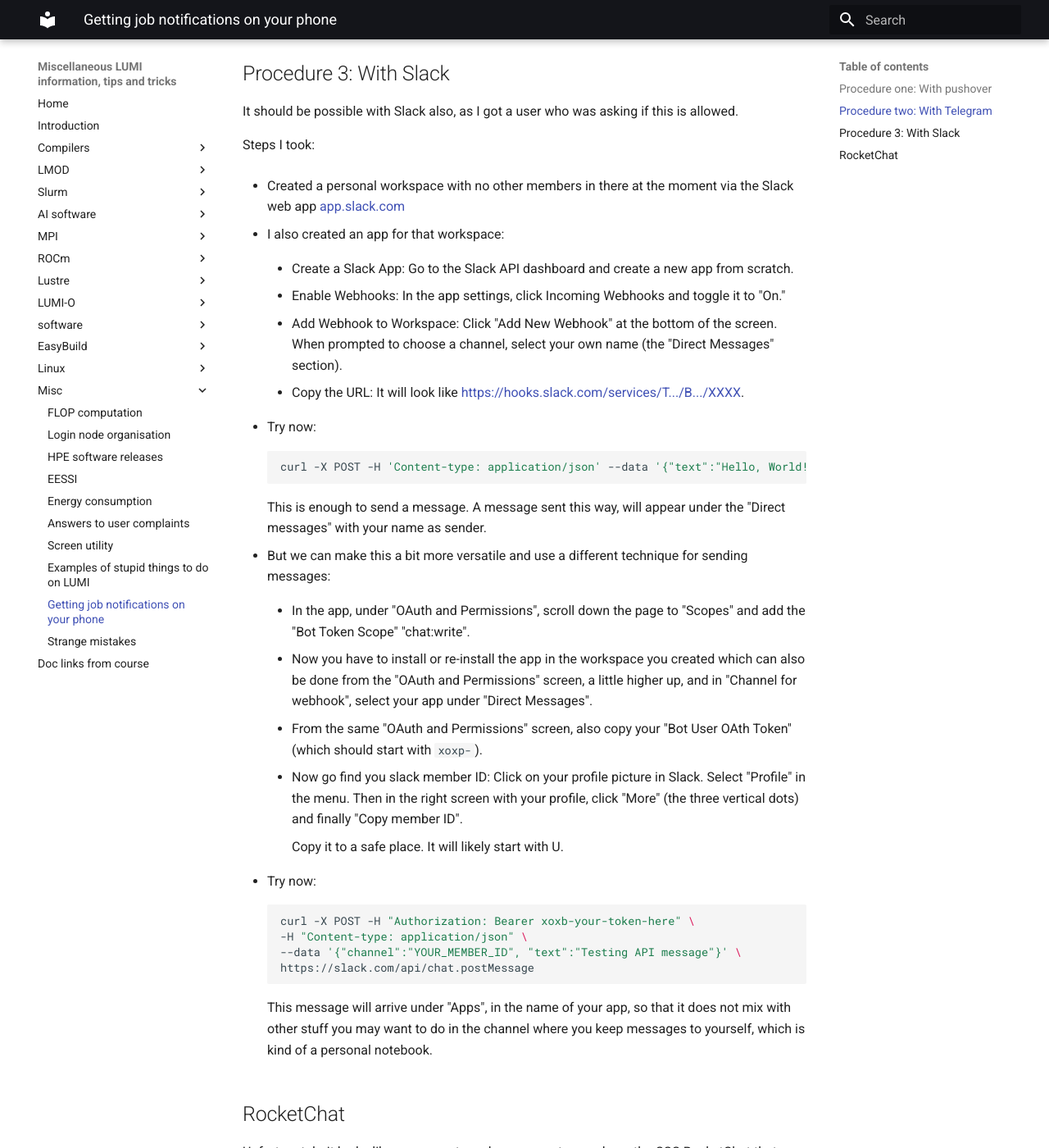
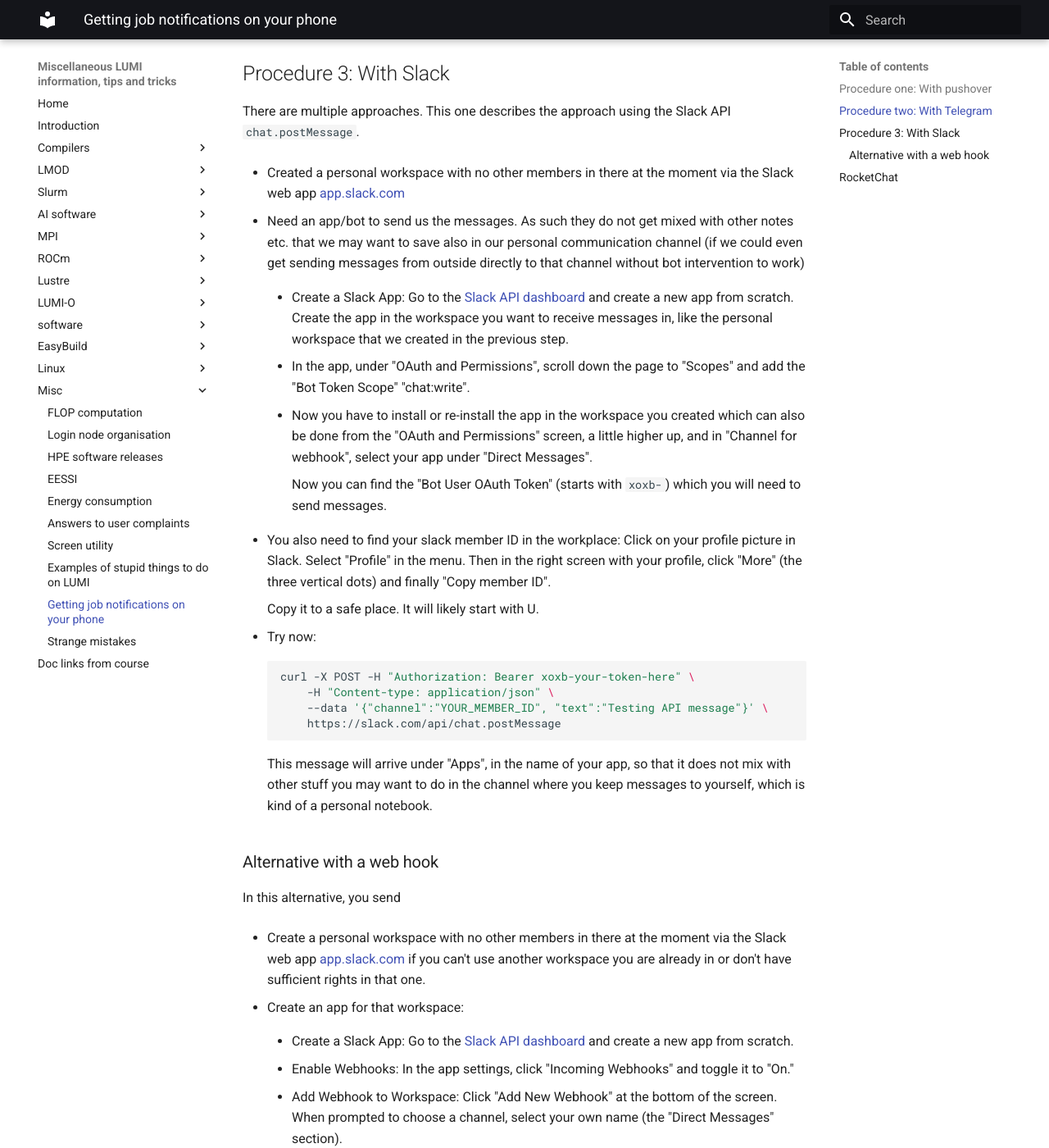
Before and after one commit to klust/LUMI-tips-and-tricks, an MkDocs documentation site: the page built from docs/99_Misc/99_09_Job_notifications.md, in a window 1280 px wide and 1400 px high, scrolled down 1924 px. Shown: the whole window at 82% size. Built offline with MkDocs 1.6.1 and Material for MkDocs 9.7.7, drawn with Linux system fonts in a browser that asks for light colours; some of the changed text lies outside the part shown.

Commit message:
Sending messages to Slack.

````diff
--- a/docs/99_Misc/99_09_Job_notifications.md
+++ b/docs/99_Misc/99_09_Job_notifications.md
@@ -97,20 +97,62 @@
 
 ## Procedure 3: With Slack
 
-It should be possible with Slack also, as I got a user who was asking if this is
-allowed.
-
-Steps I took:
+There are multiple approaches. This one describes the approach using the Slack API `chat.postMessage`.
 
 -   Created a personal workspace with no other members in there at the moment via
     the Slack web app [app.slack.com](https://app.slack.com)
 
--   I also created an app for that workspace:
+-   Need an app/bot to send us the messages. As such they do not get mixed with other notes etc.
+    that we may want to save also in our personal communication channel (if we could even get
+    sending messages from outside directly to that channel without bot intervention to work)
 
-    -   Create a Slack App: Go to the Slack API dashboard and create
+    -   Create a Slack App: Go to the [Slack API dashboard](https://api.slack.com/apps) and create
+        a new app from scratch. Create the app in the workspace you want to receive messages in,
+        like the personal workspace that we created in the previous step.
+
+    -   In the app, under "OAuth and Permissions", scroll down the page to "Scopes"
+        and add the "Bot Token Scope" "chat:write".
+
+    -   Now you have to install or re-install the app in the workspace you created
+        which can also be done from the "OAuth and Permissions" screen, a little higher
+        up, and in "Channel for webhook", select your app under "Direct Messages".
+
+        Now you can find the "Bot User OAuth Token" (starts with `xoxb-`) which you will
+        need to send messages.
+
+-   You also need to find your slack member ID in the workplace: Click on your profile picture in
+    Slack. Select "Profile" in the menu. Then in the right screen with your profile, click "More"
+    (the three vertical dots) and finally "Copy member ID".
+
+    Copy it to a safe place. It will likely start with U.
+
+-   Try now:
+
+    ``` bash
+    curl -X POST -H "Authorization: Bearer xoxb-your-token-here" \
+        -H "Content-type: application/json" \
+        --data '{"channel":"YOUR_MEMBER_ID", "text":"Testing API message"}' \
+        https://slack.com/api/chat.postMessage
+    ```
+
+    This message will arrive under "Apps", in the name of your app, so that it does not mix with
+    other stuff you may want to do in the channel where you keep messages to yourself, which is kind
+    of a personal notebook.
+
+### Alternative with a web hook
+
+In this alternative, you send
+
+-   Create a personal workspace with no other members in there at the moment via
+    the Slack web app [app.slack.com](https://app.slack.com) if you can't use another
+    workspace you are already in or don't have sufficient rights in that one.
+
+-   Create an app for that workspace:
+
+    -   Create a Slack App: Go to the [Slack API dashboard](https://api.slack.com/apps) and create
         a new app from scratch.
 
-    -   Enable Webhooks: In the app settings, click Incoming Webhooks and
+    -   Enable Webhooks: In the app settings, click "Incoming Webhooks" and
         toggle it to "On."
 
     -   Add Webhook to Workspace: Click "Add New Webhook" at the bottom of the screen.
@@ -127,38 +169,6 @@
 
     This is enough to send a message. A message sent this way, will appear under the
     "Direct messages" with your name as sender.
-
--   But we can make this a bit more versatile and use a different technique for sending
-    messages:
-
-    -   In the app, under "OAuth and Permissions", scroll down the page to "Scopes"
-        and add the "Bot Token Scope" "chat:write".
-
-    -   Now you have to install or re-install the app in the workspace you created
-        which can also be done from the "OAuth and Permissions" screen, a little higher
-        up, and in "Channel for webhook", select your app under "Direct Messages".
-
-    -   From the same "OAuth and Permissions" screen, also copy your "Bot User OAth Token"
-        (which should start with `xoxp-`).
-
-    -   Now go find you slack member ID: Click on your profile picture in
-        Slack. Select "Profile" in the menu. Then in the right screen with your profile, click "More"
-        (the three vertical dots) and finally "Copy member ID".
-
-        Copy it to a safe place. It will likely start with U.
-
--   Try now:
-
-    ``` bash
-    curl -X POST -H "Authorization: Bearer xoxb-your-token-here" \
-    -H "Content-type: application/json" \
-    --data '{"channel":"YOUR_MEMBER_ID", "text":"Testing API message"}' \
-    https://slack.com/api/chat.postMessage
-    ```
-
-    This message will arrive under "Apps", in the name of your app, so that it does not mix with
-    other stuff you may want to do in the channel where you keep messages to yourself, which is kind
-    of a personal notebook.
 
 
 ## RocketChat
````
